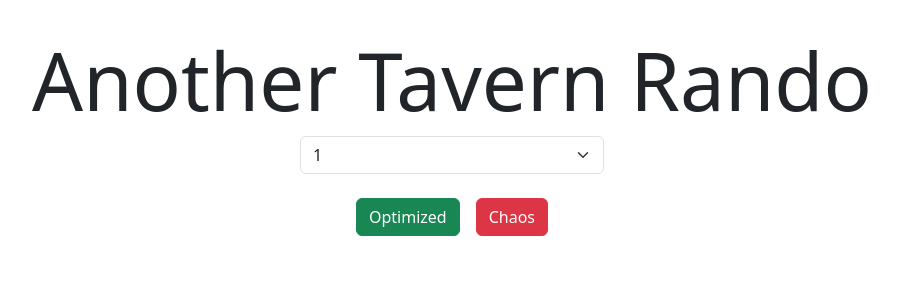
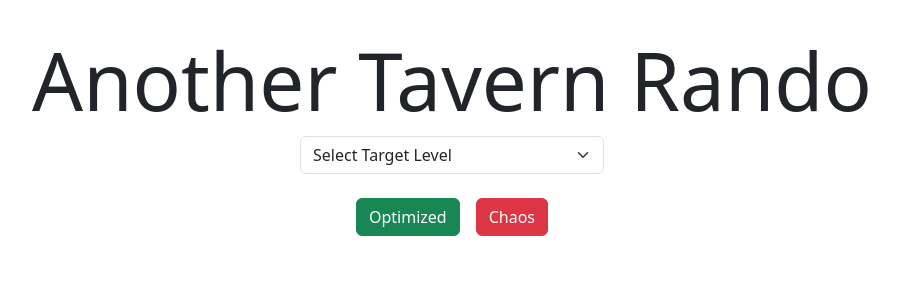
Before and after one commit to mdespain35/tavern-rando-ui, a React (Vite) app: page / in a window 1280 px wide. Shown: the top 300 px of the page, without its empty margins (188-1087 px from the left). Built offline with nearby package versions, Linux system fonts and the light colour scheme.

Commit message:
Updated starting level bar

```diff
--- a/src/App.tsx
+++ b/src/App.tsx
@@ -75,6 +75,9 @@ function App() {
         className="form-select mb-4 w-25 mx-auto"
         onChange={(event) => setLevel(parseInt(event.target.value))}
       >
+        <option value="0" className="border border-primary" key="default">
+          Select Target Level
+        </option>
         {levelOptions.map((value) => {
           return (
             <option className="border border-primary" key={value} value={value}>
```
